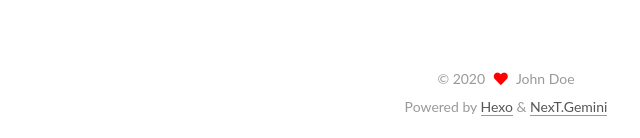
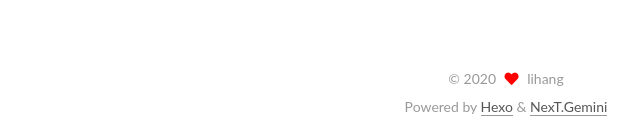
Before and after one commit to lihang000/blog, a plain HTML site: page 2020/09/29/hello-world/index.html in a window 1280 px wide. Shown: the part 1322-1460 px from the top of the page, 134-774 px from the left. Drawn offline with Linux system fonts and the light colour scheme.

Commit message:
Site updated: 2020-09-30 22:20:47

```diff
--- a/2020/09/29/hello-world/index.html
+++ b/2020/09/29/hello-world/index.html
@@ -316,7 +316,7 @@
   <span class="with-love">
     <i class="fa fa-heart"></i>
   </span>
-  <span class="author" itemprop="copyrightHolder">John Doe</span>
+  <span class="author" itemprop="copyrightHolder">lihang</span>
 </div>
   <div class="powered-by">Powered by <a href="https://hexo.io/" class="theme-link" rel="noopener" target="_blank">Hexo</a> & <a href="https://theme-next.org/" class="theme-link" rel="noopener" target="_blank">NexT.Gemini</a>
   </div>
```
Also changed, not shown: archives/2020/09/index.html (+1 -1 lines), archives/2020/index.html (+1 -1 lines), archives/index.html (+1 -1 lines), index.html (+1 -1 lines).
